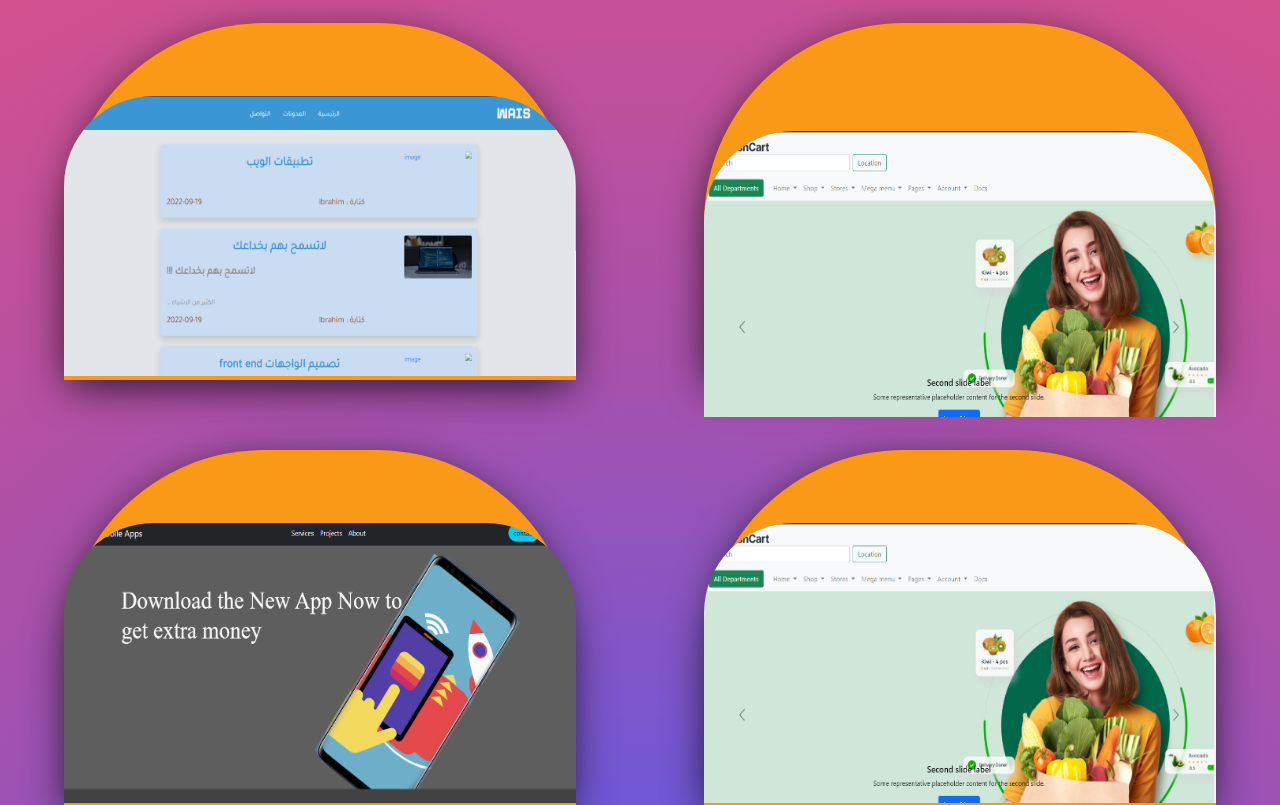
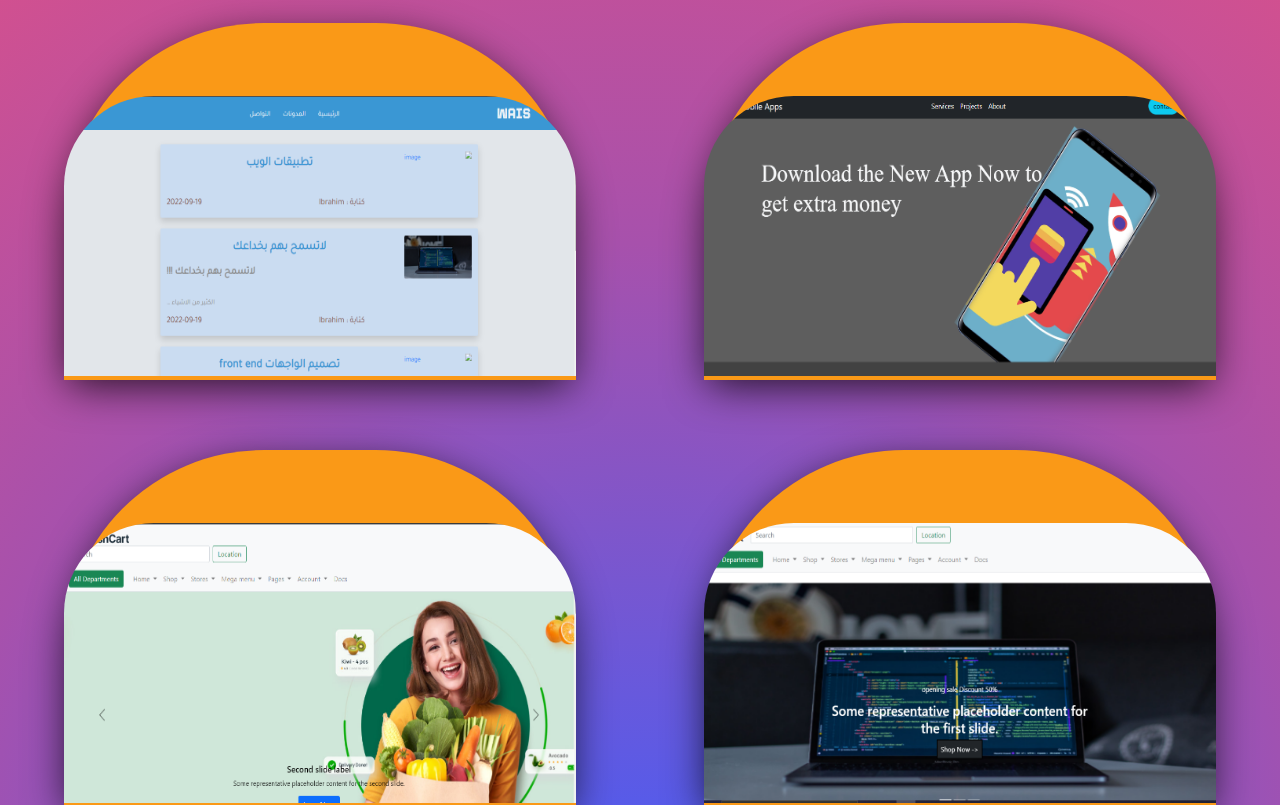
Before and after one commit to Ibrahim-wais-22/my-cv-frontend, a Next.js app: page / in a window 1280 px wide. Shown: the part 520-1325 px from the top of the page. Built offline with nearby package versions, Linux system fonts and the light colour scheme.

Commit message:
edit name photo

```diff
--- a/components/myWorks.jsx
+++ b/components/myWorks.jsx
@@ -4,9 +4,8 @@ function MyWorks() {
     return (
 
         <div className="myWorks">
-            <div className="container"><div className="card"> <a href="https://ibrahim-wais.herokuapp.com/" ><Image src="/boge site.png"alt="Landscape picture" width={550} height={300}/></a></div></div>
-            <div className="container"><div className="card"> <a href="https://ibrahim-wais.herokuapp.com/" ><img src="/3.png" alt="" /></a></div></div>
-            <div className="container"><div className="card"> <a href="https://ibrahim-wais-22.github.io/trainig-today-7/" ><Image src="/phone shope.png"alt="Landscape picture" width={550} height={300}/></a></div></div>
+            <div className="container"><div className="card"> <a href="https://ibrahim-wais.herokuapp.com/" ><Image src="/bogeSite.png"alt="Landscape picture" width={550} height={300}/></a></div></div>
+            <div className="container"><div className="card"> <a href="https://ibrahim-wais-22.github.io/trainig-today-7/" ><Image src="/phoneShope.png"alt="Landscape picture" width={550} height={300}/></a></div></div>
             <div className="container"><div className="card"><a href="https://ibrahim-wais-22.github.io/traning-day-6/"   ><Image src="/3.png"alt="Landscape picture" width={550} height={300}/></a></div></div>
             <div className="container"><div className="card"> <a href="https://ibrahim-wais-22.github.io/trainig-today-5/" ><Image src="/4.png"alt="Landscape picture" width={550} height={300}/></a></div></div>
             <div className="container"><div className="card"> <a href="https://ibrahim-wais-22.github.io/front-end/#" ><Image src="/5.png"alt="Landscape picture" width={550} height={300}/></a></div></div>
```
Also changed, not shown: public/bogeSite.PNG (renamed from public/boge site.PNG), public/phoneShope.PNG (renamed from public/phone shope.PNG).
